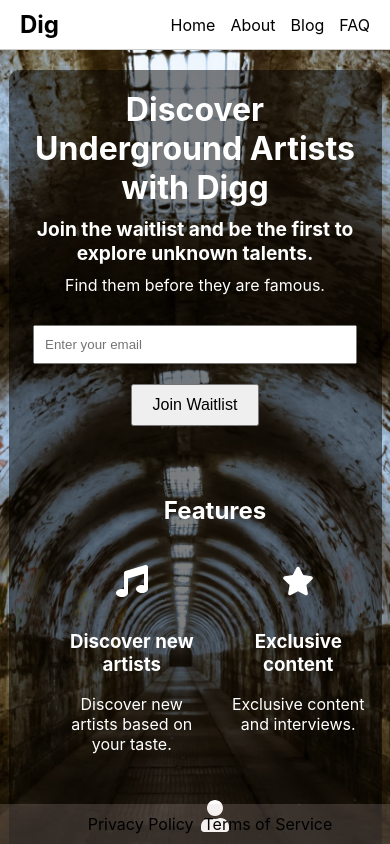
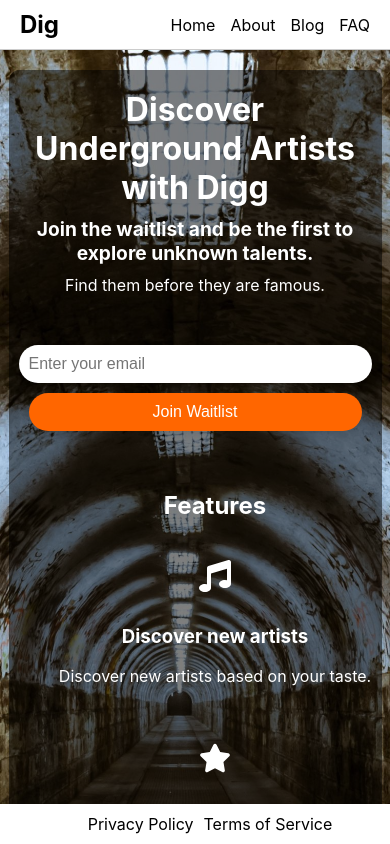
Before and after one commit to nboyers/Dig-App, a React (Create React App) app: page / in a window 390 px wide. Shown: the top 844 px of the page. Built offline with nearby package versions, Linux system fonts and the light colour scheme; no server answers.

Commit message:
Mobile Fixes and Security patches

```diff
--- a/src/App.css
+++ b/src/App.css
@@ -1,36 +1,3 @@
-.App {
-  text-align: center;
-}
-
-.App-logo {
-  height: 40vmin;
-  pointer-events: none;
-}
-
-@media (prefers-reduced-motion: no-preference) {
-  .App-logo {
-    animation: App-logo-spin infinite 20s linear;
-  }
-}
-/* Ensure the entire app takes full height */
-html, body, #root, .app {
-  height: 100%;
-  margin: 0;
-  padding: 0;
-}
-
-/* Container for the entire app */
-.app {
-  display: flex;
-  flex-direction: column;
-  min-height: 100vh;
-}
-
-/* Ensure footer sticks to the bottom */
-.footer {
-  margin-top: auto;
-}
-
 /* Container for the entire app */
 .app {
   display: flex;
@@ -66,3 +33,9 @@ html, body, #root, .app {
     transform: rotate(360deg);
   }
 }
+
+@media (prefers-reduced-motion: no-preference) {
+  .App-logo {
+    animation: App-logo-spin infinite 20s linear;
+  }
+}
--- a/src/components/Footer.css
+++ b/src/components/Footer.css
@@ -1,5 +1,6 @@
+/* src/components/Footer.css */
 .footer {
-  background: rgba(202, 186, 186, 0.2); /* Semi-transparent black background */
+    background: rgb(255, 255, 255); /* Semi-transparent black background */
     color: #fff;
     padding: 10px 20px;
     text-align: center;
@@ -36,6 +37,5 @@
     .quickLinks, .legalLinks {
       gap: 10px; /* Smaller gap for mobile */
       flex-direction: row; /* Stack links vertically on mobile */
-    align-items: center; /* Center links on mobile */
     }
   }
--- a/src/components/HeroSection.css
+++ b/src/components/HeroSection.css
@@ -1,5 +1,5 @@
-/* Ensure the hero section takes full height but allows scrolling */
-html, body, #root, .app, .hero {
+/* Ensure the hero section takes full height */
+html, body, #root, .app {
   height: 100%;
   margin: 0;
   padding: 0;
@@ -12,10 +12,12 @@ html, body, #root, .app, .hero {
   color: #fff;
   display: flex;
   flex-direction: column;
-  justify-content: flex-start;
+  justify-content: center; /* Center contents vertically */
   align-items: center;
+  flex-grow: 1; /* Allow it to grow and fill available space */
   position: relative;
-  overflow-y: auto;
+  height: 100vh; /* Ensure it takes full height of the viewport */
+  overflow: hidden;
 }
 
 .overlay {
@@ -24,11 +26,11 @@ html, body, #root, .app, .hero {
   border-radius: 10px;
   width: 100%;
   max-width: 800px;
+  text-align: center;
 }
 
 .text-container {
   margin-bottom: 20px;
-  text-align: center;
 }
 
 .header {
@@ -52,18 +54,35 @@ html, body, #root, .app, .hero {
   align-items: center;
 }
 
+.input-container {
+  display: flex;
+  justify-content: center;
+  align-items: center;
+  width: 100%;
+  max-width: 500px; /* Adjust max width for larger input */
+  margin-top: 20px; /* Add some space between text and form */
+}
+
 .input {
-  padding: 10px;
-  margin: 10px 0;
-  width: 100%;
-  max-width: 300px;
+  padding: 15px;
+  width: 70%; /* Adjust width to fit in the container */
+  border: none;
+  border-radius: 25px 0 0 25px; /* Rounded corners, left side */
+  font-size: 1rem;
+  outline: none;
+  box-shadow: 0px 4px 10px rgba(0, 0, 0, 0.1); /* Add some shadow */
 }
 
 .button {
-  padding: 10px 20px;
+  padding: 15px 25px;
   font-size: 1rem;
   cursor: pointer;
-  margin: 10px 0;
+  border: none;
+  border-radius: 0 25px 25px 0; /* Rounded corners, right side */
+  background-color: #ff6600; /* Friendly color */
+  color: #fff;
+  outline: none;
+  box-shadow: 0px 4px 10px rgba(0, 0, 0, 0.1); /* Add some shadow */
 }
 
 .features {
@@ -75,15 +94,13 @@ html, body, #root, .app, .hero {
 }
 
 .feature-list {
-  display: flex;
-  justify-content: space-around;
-  flex-wrap: wrap;
+  display: grid;
+  grid-template-columns: repeat(auto-fit, minmax(200px, 1fr));
+  gap: 10px;
 }
 
 .feature-item {
-  flex: 1;
   margin: 10px;
-  max-width: 200px;
   text-align: center;
 }
 
@@ -117,5 +134,17 @@ html, body, #root, .app, .hero {
 
   .input {
       width: 100%; /* Full width inputs */
+      border-radius: 25px; /* Rounded corners */
+      margin-bottom: 10px; /* Add some space for the button */
+  }
+
+  .button {
+      border-radius: 25px; /* Rounded corners */
+      width: 100%; /* Full width button */
+      padding: 15px;
+  }
+
+  .input-container {
+      flex-direction: column; /* Stack input and button vertically */
   }
 }
--- a/src/components/HeroSection.js
+++ b/src/components/HeroSection.js
@@ -1,36 +1,51 @@
-import React, { useState } from 'react';
+import React, { useState, useCallback } from 'react';
 import { FaMusic, FaStar, FaUser } from 'react-icons/fa';
 import { collection, addDoc, serverTimestamp } from 'firebase/firestore';
 import { db } from '../firebaseConfig';
 import Modal from './Modal/Modal';
 import './HeroSection.css';
+import debounce from 'lodash.debounce';
+import { validateEmail, sanitizeInput } from './utils/utils';
 
 const HeroSection = () => {
   const [email, setEmail] = useState('');
   const [modalMessage, setModalMessage] = useState('');
   const [isModalOpen, setIsModalOpen] = useState(false);
+  const [honeypot, setHoneypot] = useState(''); // Honeypot field
 
-  const validateEmail = (email) => {
-    const re = /^[a-zA-Z0-9._%+-]+@[a-zA-Z0-9.-]+\.[a-zA-Z]{2,}$/;
-    return re.test(String(email).toLowerCase());
+  const debouncedSetEmail = useCallback(
+    debounce((value) => setEmail(value), 300),
+    []
+  );
+
+  const handleChange = (event) => {
+    const sanitizedEmail = sanitizeInput(event.target.value);
+    debouncedSetEmail(sanitizedEmail);
   };
 
   const handleSubmit = async (event) => {
     event.preventDefault();
+    if (honeypot !== '') {
+      // If the honeypot field is filled, it's likely a bot
+      return;
+    }
     if (!validateEmail(email)) {
       setModalMessage('Please enter a valid email address.');
       setIsModalOpen(true);
       return;
     }
+
     try {
+      // Add new email to the database
       await addDoc(collection(db, 'subscribers'), {
         email: email,
-        timestamp: serverTimestamp()
+        timestamp: serverTimestamp(),
       });
       setModalMessage('Thank you for subscribing!');
       setEmail('');
     } catch (error) {
       setModalMessage('Failed to subscribe. Please try again.');
+      console.log('Error adding document:', error);
     }
     setIsModalOpen(true);
   };
@@ -47,15 +62,24 @@ const HeroSection = () => {
           <h2 className="subheader">Join the waitlist and be the first to explore unknown talents.</h2>
           <p className="tagline">Find them before they are famous.</p>
           <form className="form" onSubmit={handleSubmit}>
+            <div className="input-container">
               <input
                 type="email"
                 placeholder="Enter your email"
-              value={email}
-              onChange={(e) => setEmail(e.target.value)}
+                onChange={handleChange}
                 className="input"
                 required
               />
+              <input
+                type="text"
+                value={honeypot}
+                onChange={(e) => setHoneypot(e.target.value)}
+                style={{ display: 'none' }}
+                tabIndex="-1"
+                autoComplete="off"
+              />
               <button type="submit" className="button">Join Waitlist</button>
+            </div>
           </form>
         </div>
         <div className="features">
--- a/src/components/Modal/Modal.js
+++ b/src/components/Modal/Modal.js
@@ -8,7 +8,7 @@ const Modal = ({ message, isOpen, onClose }) => {
   return (
     <div style={styles.overlay}>
       <div style={styles.modal}>
-        <p>{message}</p>
+        <p style={styles.message}>{message}</p>
         <button onClick={onClose} style={styles.button}>Close</button>
       </div>
     </div>
@@ -26,6 +26,7 @@ const styles = {
     display: 'flex',
     justifyContent: 'center',
     alignItems: 'center',
+    zIndex: 1000, // Ensure it's above other elements
   },
   modal: {
     backgroundColor: '#fff',
@@ -33,12 +34,22 @@ const styles = {
     borderRadius: '10px',
     boxShadow: '0 2px 10px rgba(0, 0, 0, 0.1)',
     textAlign: 'center',
+    maxWidth: '90%', // Ensure it fits on smaller screens
+    margin: '0 20px', // Add some margin for small screens
+  },
+  message: {
+    color: '#333', // Ensure the text color contrasts with the background
+    marginBottom: '20px', // Add some space between message and button
   },
   button: {
     padding: '10px 20px',
     fontSize: '1rem',
     cursor: 'pointer',
     marginTop: '10px',
+    border: 'none',
+    borderRadius: '5px',
+    backgroundColor: '#ff6600', // Match the button color with the form
+    color: '#fff',
   },
 };
 
--- /dev/null
+++ b/src/components/utils/utils.js
@@ -0,0 +1,9 @@
+export const validateEmail = (email) => {
+    const re = /^[a-zA-Z0-9._%+-]+@[a-zA-Z0-9.-]+\.[a-zA-Z]{2,}$/;
+    return re.test(String(email).toLowerCase());
+  };
+
+  export const sanitizeInput = (input) => {
+    const sanitizedInput = input.replace(/[^a-zA-Z0-9._%+-@]/g, ''); // Remove any characters that are not allowed in an email
+    return sanitizedInput;
+  };
```
Lines whose indentation alone changed are shown as unchanged.
